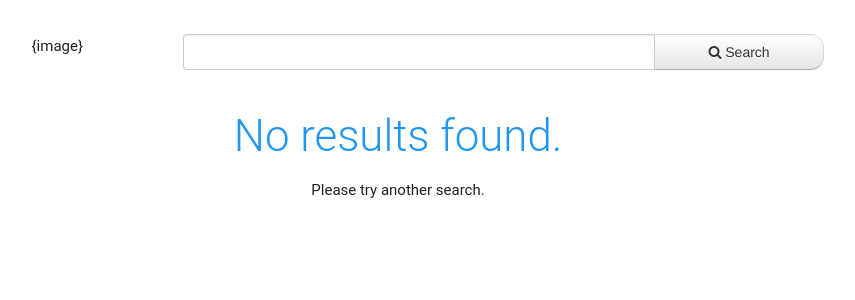
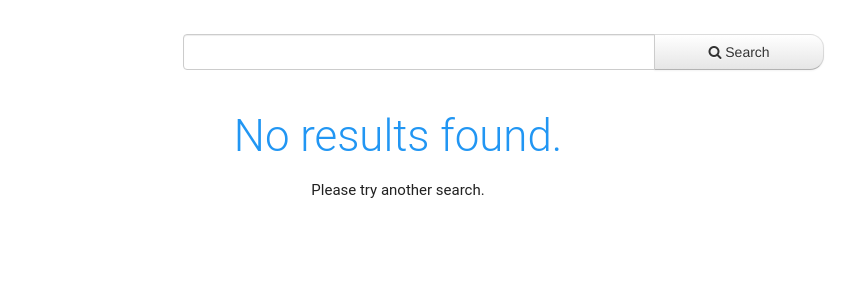
Before and after one commit to routetopa/tet, a Django app: template tet/templates/browser/search.html in a window 1280 px wide. Shown: the part 41-341 px from the top of the page, without its empty margins (242-1097 px from the left). Run offline with Django 3.2, Linux system fonts and the light colour scheme; the template is opened without the code that fills it, so the values that code supplies are empty; some libraries are stand-ins or nearby versions.

Commit message:
search form - image removeal - tmp

```diff
--- a/tet/templates/browser/dataset.html
+++ b/tet/templates/browser/dataset.html
@@ -9,7 +9,7 @@
                     <div class="row search-ui">
 
                         <div class="span3 text-right">
-                            {image}
+
                         </div>
 
                         <div class="span8 offset1 text-left">
--- a/tet/templates/browser/index.html
+++ b/tet/templates/browser/index.html
@@ -5,11 +5,11 @@
                 <div id="homepage-search" class="container">
 
                     <div class="row text-center tet-search-image">
-
+<!--
                         <img class="img-circle" alt="140x140" src="{% static 'browser/images/tet-graphics.png' %}" style="width: 140px; height: 140px;">
                         <img class="img-circle" alt="140x140" src="{% static 'browser/images/tet-graphics.png' %}" style="width: 140px; height: 140px;">
                         <img class="img-circle" alt="140x140" src="{% static 'browser/images/tet-graphics.png' %}" style="width: 140px; height: 140px;">
-
+-->
                     </div>
 
                     <div class="row search-ui">
--- a/tet/templates/browser/search.html
+++ b/tet/templates/browser/search.html
@@ -11,7 +11,7 @@
                     <div class="row search-ui">
 
                         <div class="span3 text-right">
-                            {image}
+
                         </div>
 
                         <div class="span8 offset1 text-left">
```
